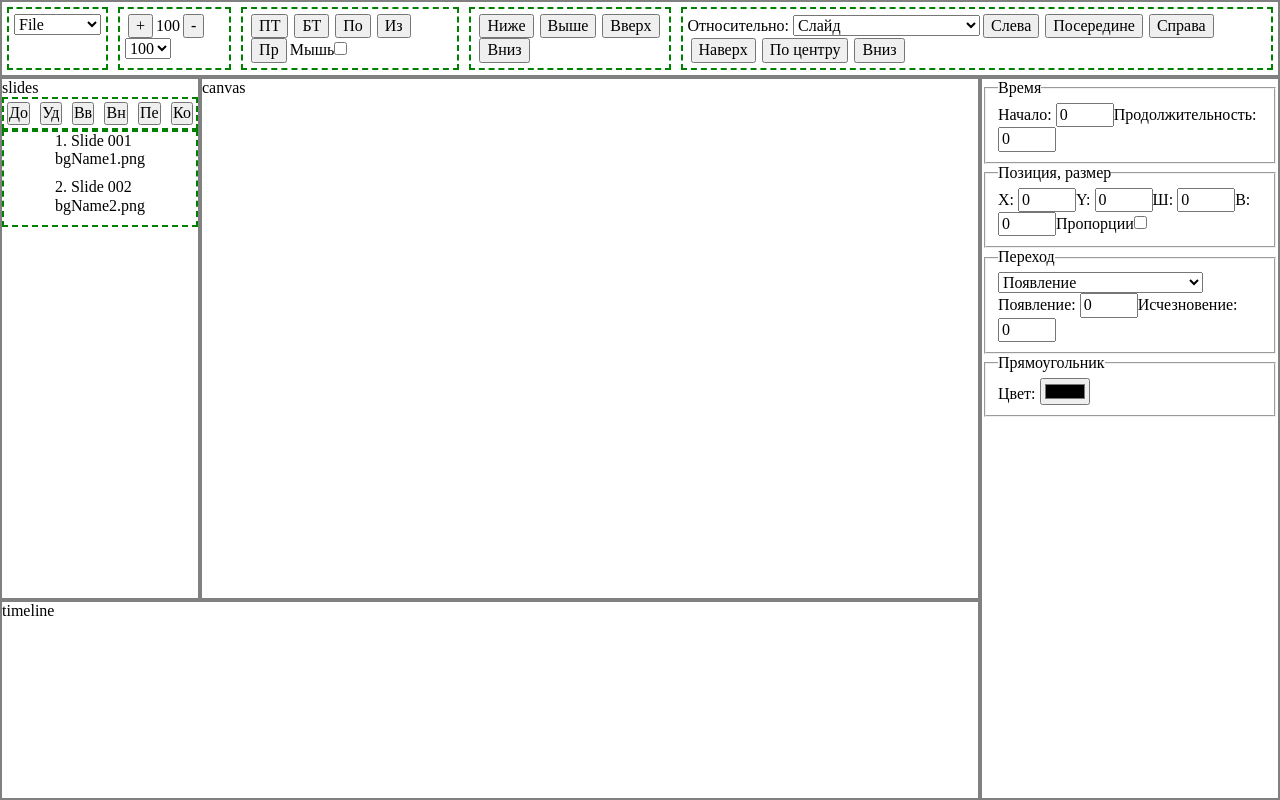
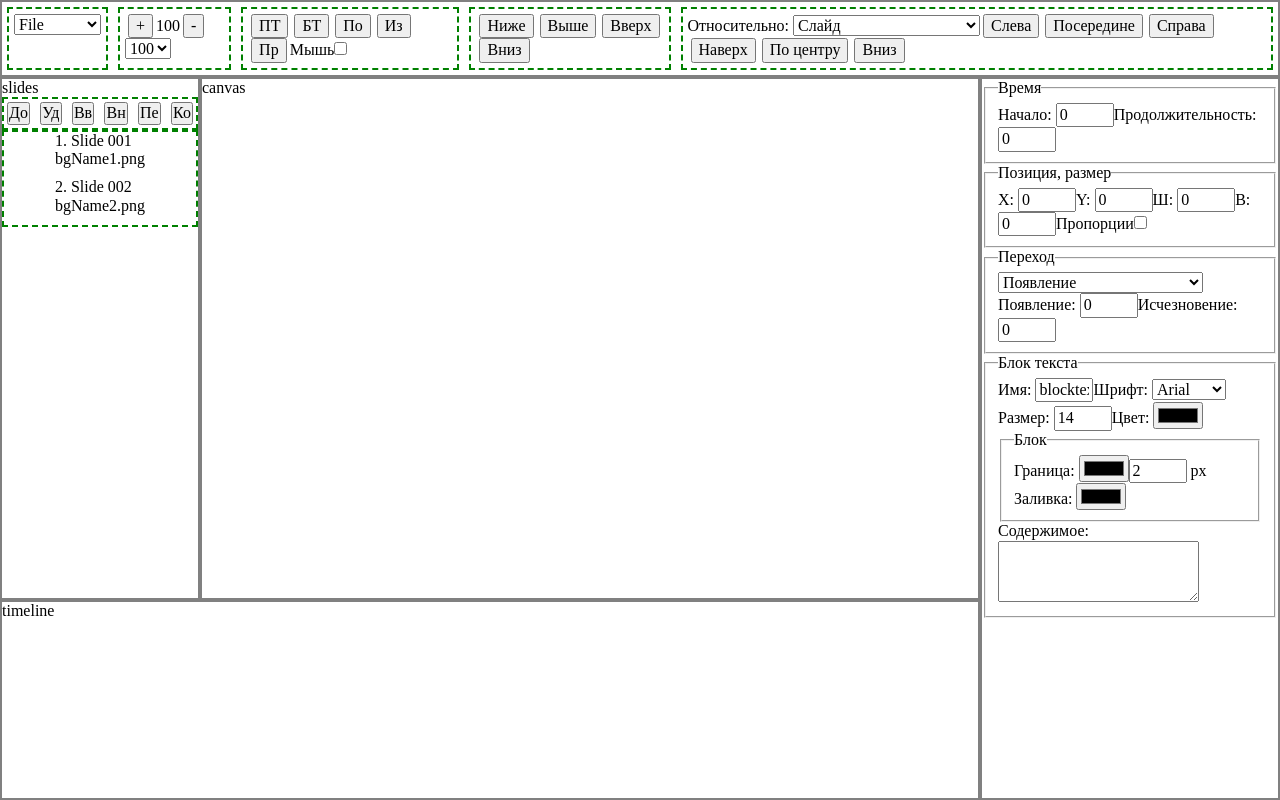
Before and after one commit to kvazimode/capticlone-desktop, a React app: page / in a window 1280 px wide. Built offline with nearby package versions, Linux system fonts and the light colour scheme.

Commit message:
params for text block element

```diff
--- a/src/app/panels/params/element.jsx
+++ b/src/app/panels/params/element.jsx
@@ -3,6 +3,7 @@ import SimpleText from './element/simple-text.jsx'
 import Slide from './element/slide.jsx'
 import Img from './element/image.jsx'
 import Rect from './element/rect.jsx'
+import TextBlock from './element/text-block.jsx'
 
 const bgList = [
     `bgName1.png`,
@@ -30,6 +31,8 @@ export default function Element(props) {
         case `image`:
             return <Img imgList={imgList}/>;
         case `rect`:
-            return <Rect />
+            return <Rect />;
+        case `text-block`:
+            return <TextBlock />
     }
 }
--- a/src/app/panels/params/element/simple-text.jsx
+++ b/src/app/panels/params/element/simple-text.jsx
@@ -4,7 +4,7 @@ export default function SimpleText() {
     return (
         <fieldset>
             <legend>Простой текст</legend>
-            <label htmlFor="simple-text-name">Начало: </label>
+            <label htmlFor="simple-text-name">Имя: </label>
             <input id="simple-text-name" className="param-field param-field--text" type="text" defaultValue="simpletext1"></input>
             <label htmlFor="select-font">Шрифт: </label>
             <select id="select-font" defaultValue={"DEFAULT"}>
--- /dev/null
+++ b/src/app/panels/params/element/text-block.jsx
@@ -0,0 +1,32 @@
+import React from 'react'
+
+export default function TextBlock() {
+    return <fieldset>
+        <legend>Блок текста</legend>
+            <label htmlFor="block-text-name">Имя: </label>
+            <input id="block-text-name" className="param-field param-field--text" type="text" defaultValue="blocktext1"></input>
+            <label htmlFor="select-font">Шрифт: </label>
+            <select id="select-font" defaultValue={"DEFAULT"}>
+                <option value="DEFAULT">Arial</option>
+                <option>Roboto</option>
+                <option>Tahoma</option>
+            </select>
+            <label htmlFor="block-text-font-size">Размер: </label>
+            <input id="block-text-font-size" className="param-field param-field--font-size" type="number" defaultValue="14"></input>
+            <label htmlFor="block-text-font-color">Цвет: </label>
+            <input id="block-text-font-color" className="param-field param-field--font-color" type="color" defaultValue="#fff"></input>
+            <fieldset>
+                <legend>Блок</legend>
+                <label htmlFor="block-text-border-color">Граница: </label>
+                <input id="block-text-border-color" className="param-field param-field--border-color" type="color" defaultValue="#fff"></input>
+                <input id="block-text-border-width" className="param-field param-field--border-width" type="number" defaultValue="2"></input>
+                <label htmlFor="block-text-border-width"> px</label>
+                <br/>
+                <label htmlFor="block-text-fill-color">Заливка: </label>
+                <input id="block-text-fill-color" className="param-field param-field--fill-color" type="color" defaultValue="#fff"></input>
+            </fieldset>
+
+            <label htmlFor="text">Содержимое: </label>
+            <textarea id="text" type="fieldset" rows="3"></textarea>
+    </fieldset>
+}
--- a/src/app/panels/params/params.jsx
+++ b/src/app/panels/params/params.jsx
@@ -7,7 +7,8 @@ const type =
 // `block`
 // `slide`
 // `image`
-`rect`
+// `rect`
+`text-block`
 
 export default function Params() {
   return (
```
